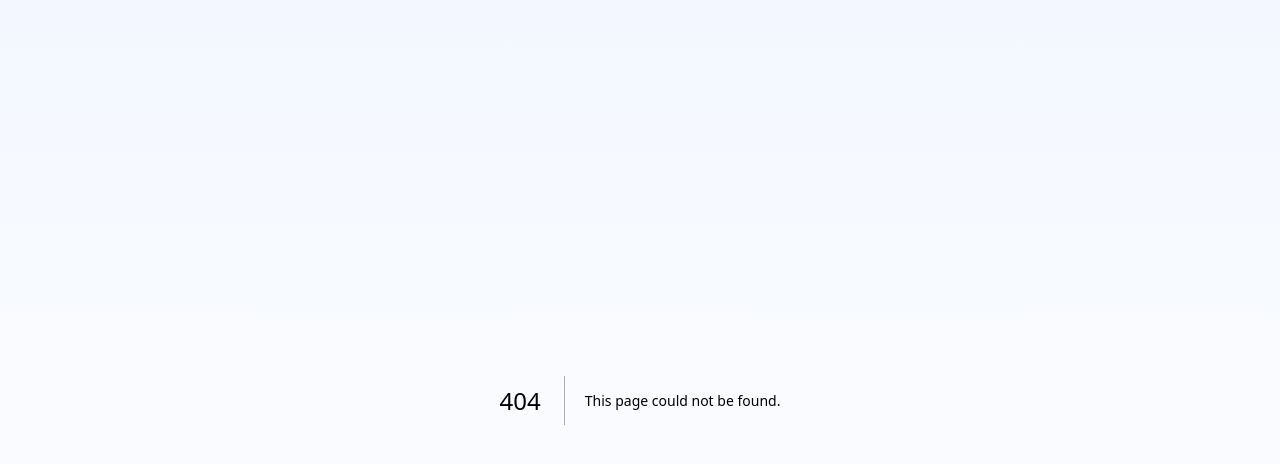
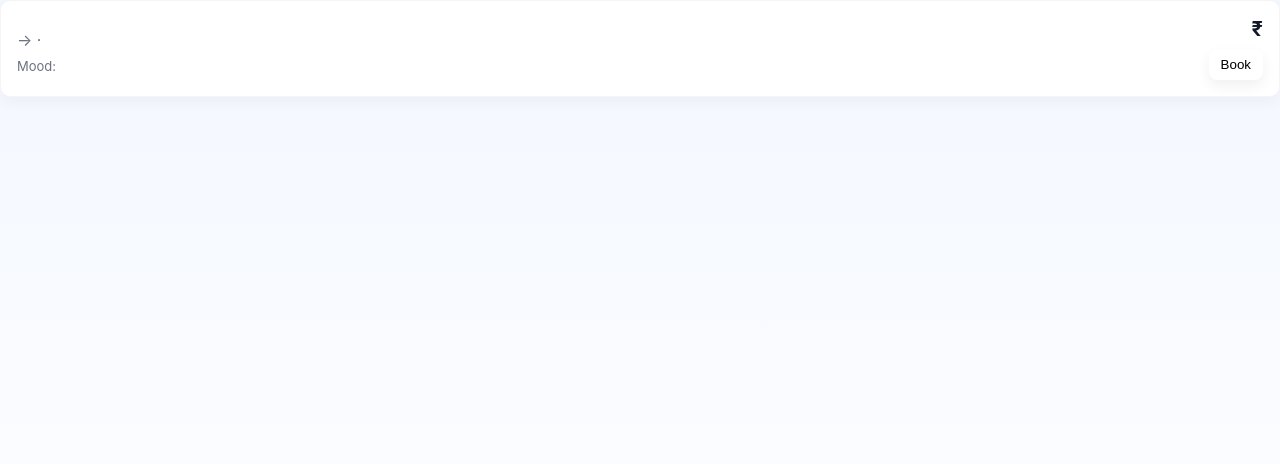
Before and after one commit to anil2941985/panchi-app, a Next.js app: page /components/PriceCard in a window 1280 px wide. Before the commit this address had no page. Shown: the top 464 px of the page. Built offline with nearby package versions, Linux system fonts and the light colour scheme.

Commit message:
Rename PriceCard.js.bk to PriceCard.js

```diff
--- /dev/null
+++ b/pages/components/PriceCard.js
@@ -0,0 +1,30 @@
+// pages/components/PriceCard.jsx
+import React from "react";
+
+export default function PriceCard({ item = {}, onBook }) {
+  return (
+    <div style={{
+      display: "flex",
+      justifyContent: "space-between",
+      alignItems: "center",
+      padding: 16,
+      borderRadius: 10,
+      background: "#fff",
+      border: "1px solid rgba(10,20,40,0.04)",
+      boxShadow: "0 6px 14px rgba(20,30,50,0.04)"
+    }}>
+      <div>
+        <div style={{ fontWeight: 700 }}>{item.airline}</div>
+        <div style={{ marginTop: 6, color: "#6b7280" }}>{item.depart} → {item.arrive} · {item.dur}</div>
+        <div style={{ marginTop: 8, color: "#6b7280", fontSize: 13 }}>Mood: <strong>{item.mood}</strong></div>
+      </div>
+
+      <div style={{ textAlign: "right" }}>
+        <div style={{ fontSize: 20, fontWeight: 700 }}>₹{item.price}</div>
+        <button onClick={() => onBook && onBook(item)} style={{
+          marginTop: 8, padding: "8px 12px", borderRadius: 8, border: "none", background: "#fff", cursor: "pointer", boxShadow: "0 6px 14px rgba(0,0,0,0.06)"
+        }}>Book</button>
+      </div>
+    </div>
+  );
+}
```
